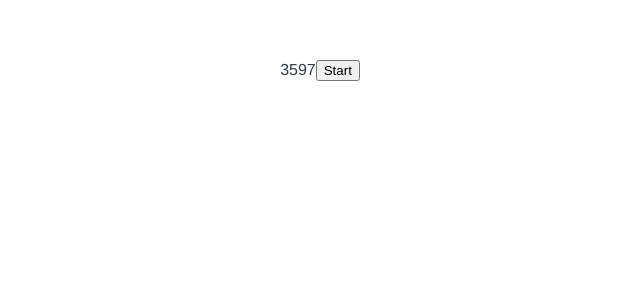
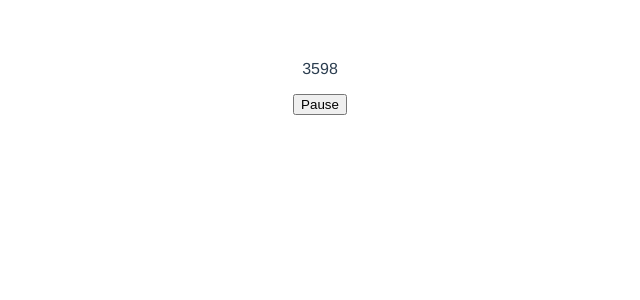
Before and after one commit to ericmurphyxyz/timecycles, a Vue app: page / in a window 1280 px wide. Both pictures are taken after a click on the button "Start". Shown: the top 300 px of the page, without its empty margins (320-960 px from the left). Built offline with nearby package versions, Linux system fonts and the light colour scheme.

Commit message:
Added start/pause buttons for timer

```diff
--- a/src/App.vue
+++ b/src/App.vue
@@ -1,6 +1,11 @@
 <template>
   <div id="app">
-    <Countdown :cycleRemaining="cycleRemaining" @start="startCycle" />
+    <Countdown
+      :cycleRunning="cycleRunning"
+      :cycleRemaining="cycleRemaining"
+      @start="startCycle"
+      @pause="pauseCycle"
+    />
   </div>
 </template>
 
@@ -14,13 +19,22 @@ export default {
   },
   data() {
     return {
+      interval: null,
+      cycleRunning: false,
       cycleRemaining: 3600
     };
   },
   methods: {
     startCycle() {
-      this.cycleRemaining -= 1;
-      setTimeout(this.startCycle, 1000);
+      this.cycleRunning = true;
+      this.interval = setInterval(this.continueCycle, 1000);
+    },
+    continueCycle() {
+      this.cycleRemaining--;
+    },
+    pauseCycle() {
+      this.cycleRunning = false;
+      clearInterval(this.interval);
     }
   }
 };
--- a/src/components/Countdown.vue
+++ b/src/components/Countdown.vue
@@ -1,7 +1,8 @@
 <template>
   <div class="cycle">
-    <span class="countdown">{{ cycleRemaining }}</span>
-    <button @click="$emit('start')">Start</button>
+    <p class="countdown">{{ cycleRemaining }}</p>
+    <button v-if="!cycleRunning" @click="$emit('start')">Start</button>
+    <button v-if="cycleRunning" @click="$emit('pause')">Pause</button>
   </div>
 </template>
 
@@ -9,6 +10,7 @@
 export default {
   name: "Countdown",
   props: {
+    cycleRunning: Boolean,
     cycleRemaining: Number
   }
 };
```
